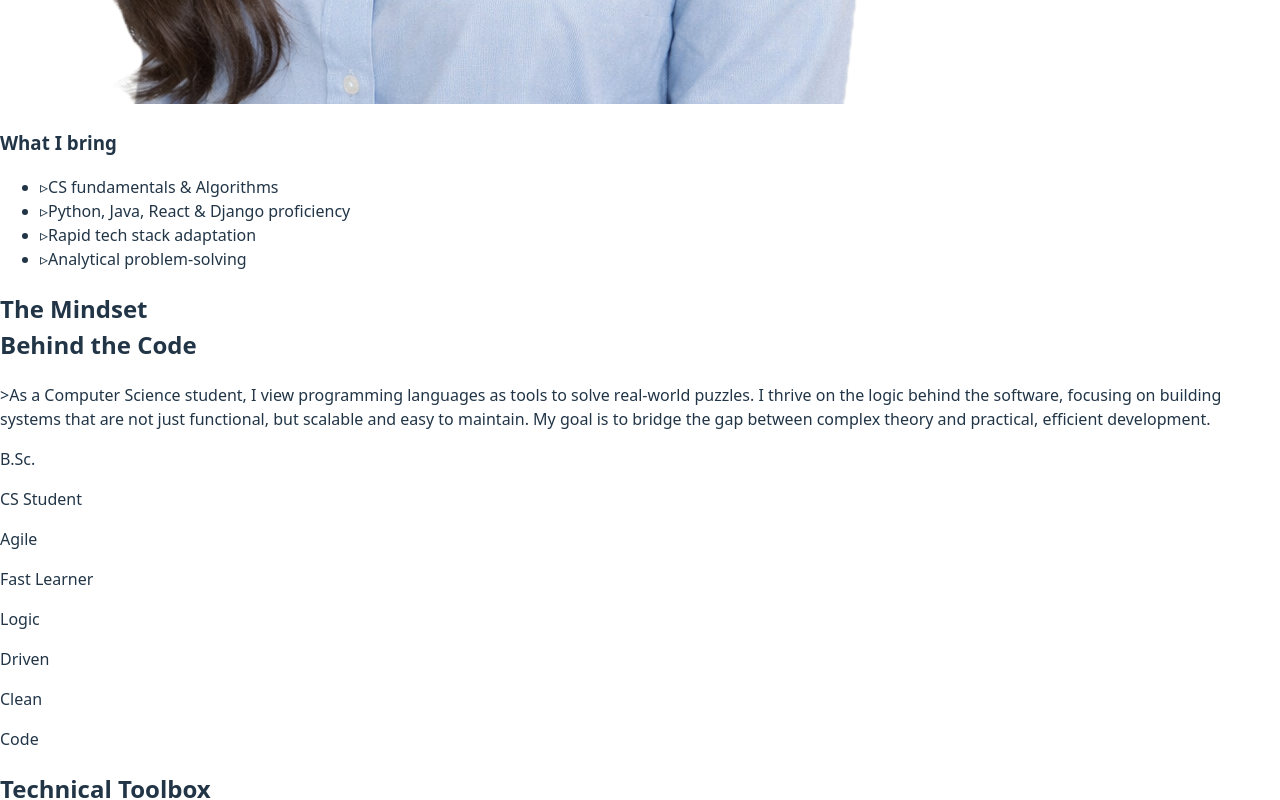
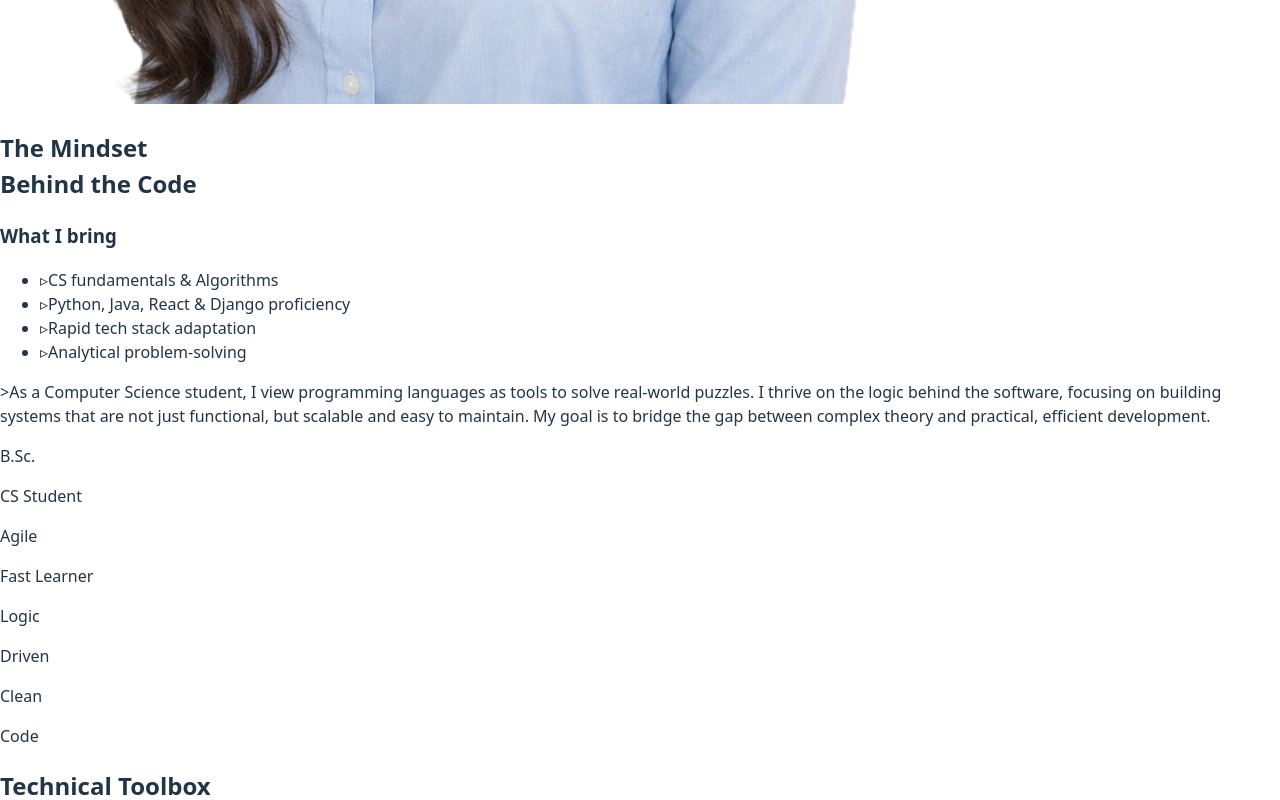
Before and after one commit to shakedgoren/portfolio, a React (Vite) app: page / in a window 1280 px wide. Shown: the part 1320-2120 px from the top of the page. Built offline with nearby package versions, Linux system fonts and the light colour scheme.

Commit message:
Refine hero image size and combine About with What I bring sections

```diff
--- a/src/App.jsx
+++ b/src/App.jsx
@@ -338,7 +338,7 @@ export default function App() {
             </div>
 
             <div className="lg:col-span-4 order-1 lg:order-2 mt-4 lg:mt-0 flex justify-center lg:justify-end">
-              <div className="relative w-56 h-56 sm:w-72 sm:h-72 rounded-full p-2 bg-gradient-to-tr from-sky-500 via-fuchsia-500 to-emerald-400 animate-gradient-flow group">
+              <div className="relative w-64 h-64 sm:w-80 sm:h-80 lg:w-[420px] lg:h-[420px] rounded-full p-2 bg-gradient-to-tr from-sky-500 via-fuchsia-500 to-emerald-400 animate-gradient-flow group">
                 {/* Glow effect */}
                 <div className="absolute inset-0 bg-gradient-to-tr from-sky-500 via-fuchsia-500 to-emerald-400 rounded-full blur-xl opacity-60 group-hover:opacity-100 transition-opacity duration-500" />
 
@@ -354,10 +354,22 @@ export default function App() {
           </div>
         </section>
 
-        {/* SIDE SECTION - What I bring (Moved out of hero grid to below it) */}
-        <section className="max-w-6xl mx-auto px-6 pb-10 text-left">
-          <div className="flex justify-start">
-            <div className="w-full lg:w-1/3">
+        {/* ABOUT SECTION */}
+        <section className="max-w-6xl mx-auto px-6 py-20 text-left" id="about">
+          {/* Section Header */}
+          <div className="mb-12">
+            <h2 className="text-3xl font-black tracking-tighter text-black dark:text-white leading-tight">
+              The Mindset <br />
+              <span className="text-sky-500 relative">
+                Behind the Code
+                <span className="absolute -bottom-1 left-0 max-w-[max-content] w-full h-1 bg-sky-500/20 rounded-full"></span>
+              </span>
+            </h2>
+          </div>
+
+          <div className="grid gap-12 lg:grid-cols-12 items-start text-left">
+            {/* Left Column: What I bring */}
+            <div className="lg:col-span-4">
               <div className="rounded-3xl p-6 border border-black/10 dark:border-white/10 bg-white/50 dark:bg-white/5 backdrop-blur-md">
                 <h3 className="text-xs font-black uppercase tracking-widest text-sky-500 mb-4">What I bring</h3>
                 <ul className="space-y-4 text-sm text-black/70 dark:text-zinc-300">
@@ -367,21 +379,6 @@ export default function App() {
                   <li className="flex gap-3"><span className="text-amber-500">▹</span><span>Analytical problem-solving</span></li>
                 </ul>
               </div>
-            </div>
-          </div>
-        </section>
-
-        {/* ABOUT SECTION */}
-        <section className="max-w-6xl mx-auto px-6 py-20 text-left" id="about">
-          <div className="grid gap-12 lg:grid-cols-12 items-start text-left">
-            <div className="lg:col-span-4">
-              <h2 className="text-3xl font-black tracking-tighter text-black dark:text-white leading-tight">
-                The Mindset <br />
-                <span className="text-sky-500 relative">
-                  Behind the Code
-                  <span className="absolute -bottom-1 left-0 w-full h-1 bg-sky-500/20 rounded-full"></span>
-                </span>
-              </h2>
             </div>
 
             <div className="lg:col-span-8 group relative">
```
